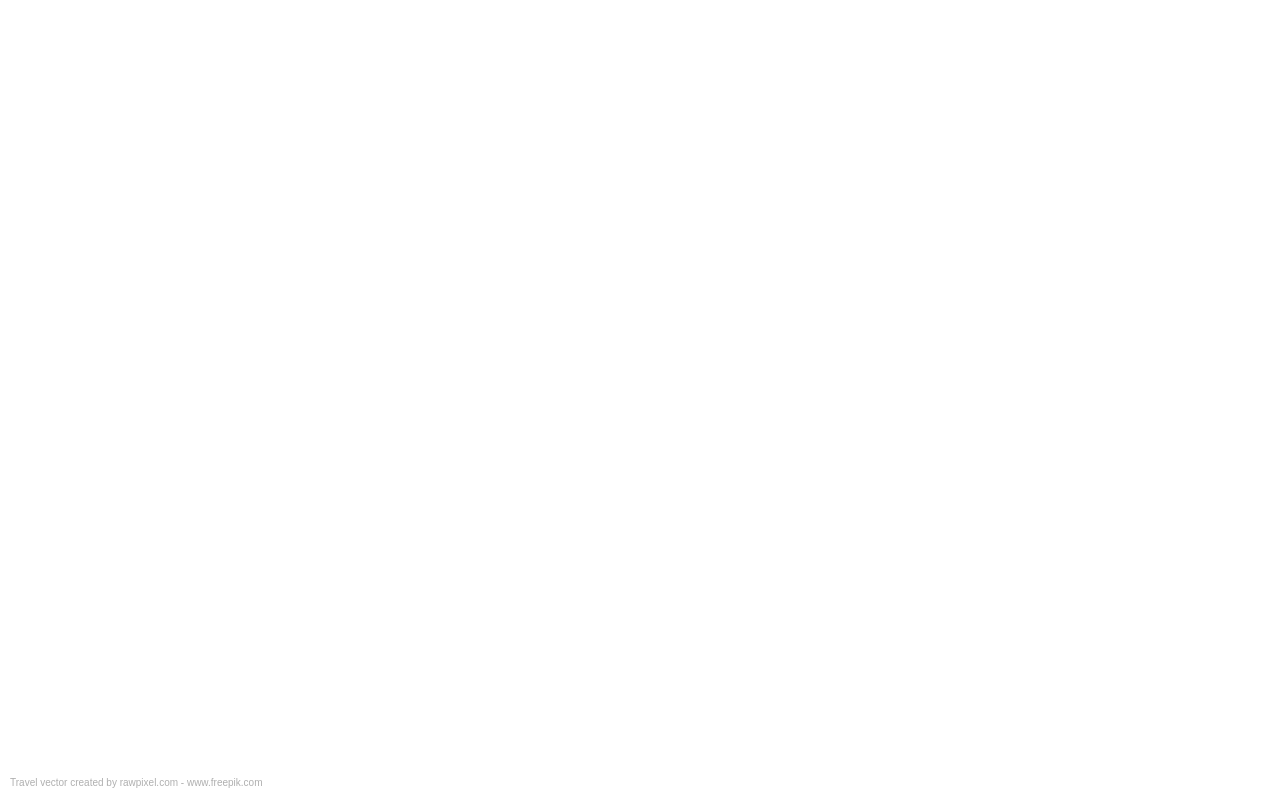
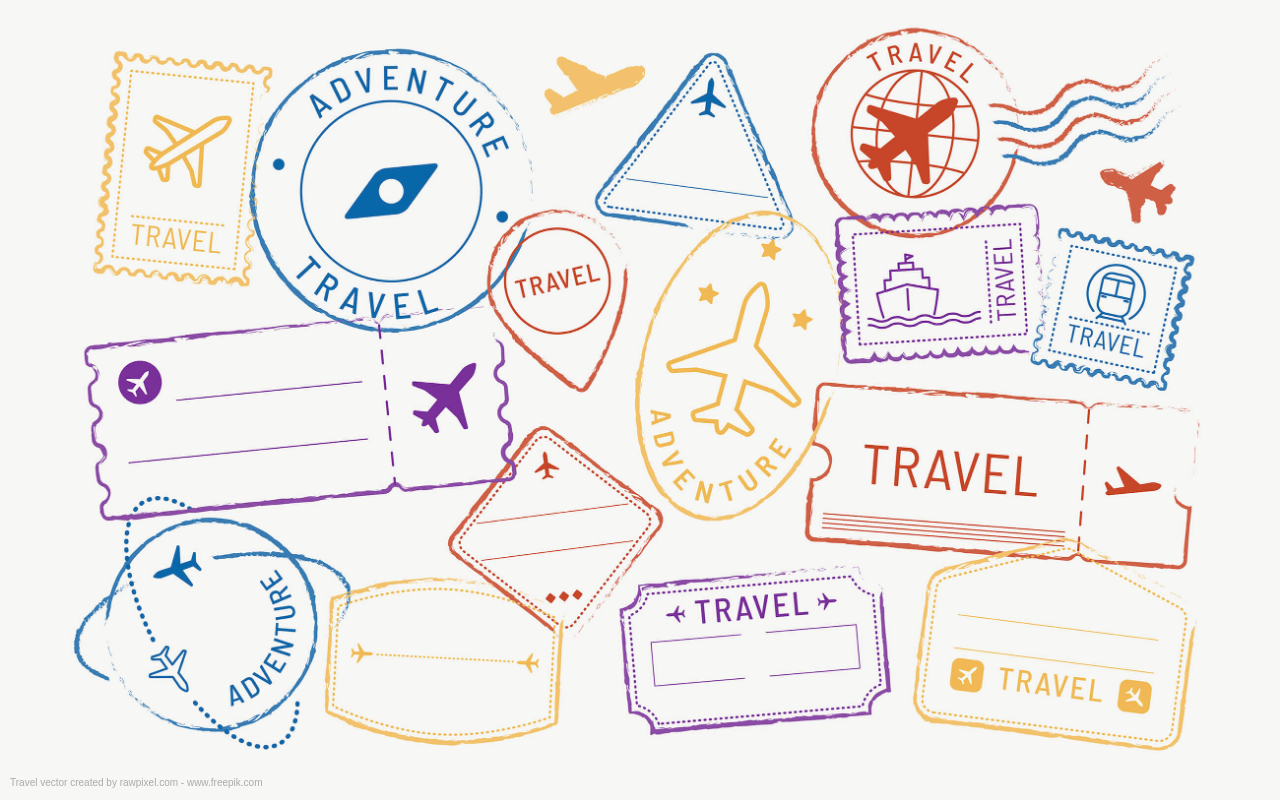
Before and after one commit to ellanan/travelkit, a React (Create React App) app: page / in a window 1280 px wide. Built offline with nearby package versions, Linux system fonts and the light colour scheme; no server answers; the database is empty.

Commit message:
move background css into styled component
Signed-off-by: ellanan <38847123+ellanan@users.noreply.github.com>

```diff
--- a/src/App.tsx
+++ b/src/App.tsx
@@ -1,11 +1,14 @@
 import { ChakraProvider } from '@chakra-ui/react';
+import styled from 'styled-components/macro';
 import Lists from './Lists';
 
 function App() {
   return (
     <ChakraProvider>
-      <Lists />
-      <Attribution />
+      <TravelBackground>
+        <Lists />
+        <Attribution />
+      </TravelBackground>
     </ChakraProvider>
   );
 }
@@ -28,4 +31,14 @@ const Attribution = () => (
   </a>
 );
 
+const TravelBackground = styled.div`
+  height: 100%;
+  background-image: url(${require('./images/travel-stickers.jpg').default});
+  background-color: #ffffff;
+  background-size: cover;
+  background-position: center;
+  background-repeat: no-repeat;
+  opacity: 0.97;
+`;
+
 export default App;
--- a/src/index.css
+++ b/src/index.css
@@ -8,12 +8,3 @@ body,
 #root {
   overflow: auto;
 }
-
-body {
-  background-image: url('images/travel-stickers.jpg');
-  background-color: #ffffff;
-  background-size: cover;
-  background-position: center;
-  background-repeat: no-repeat;
-  opacity: 0.97;
-}
```
